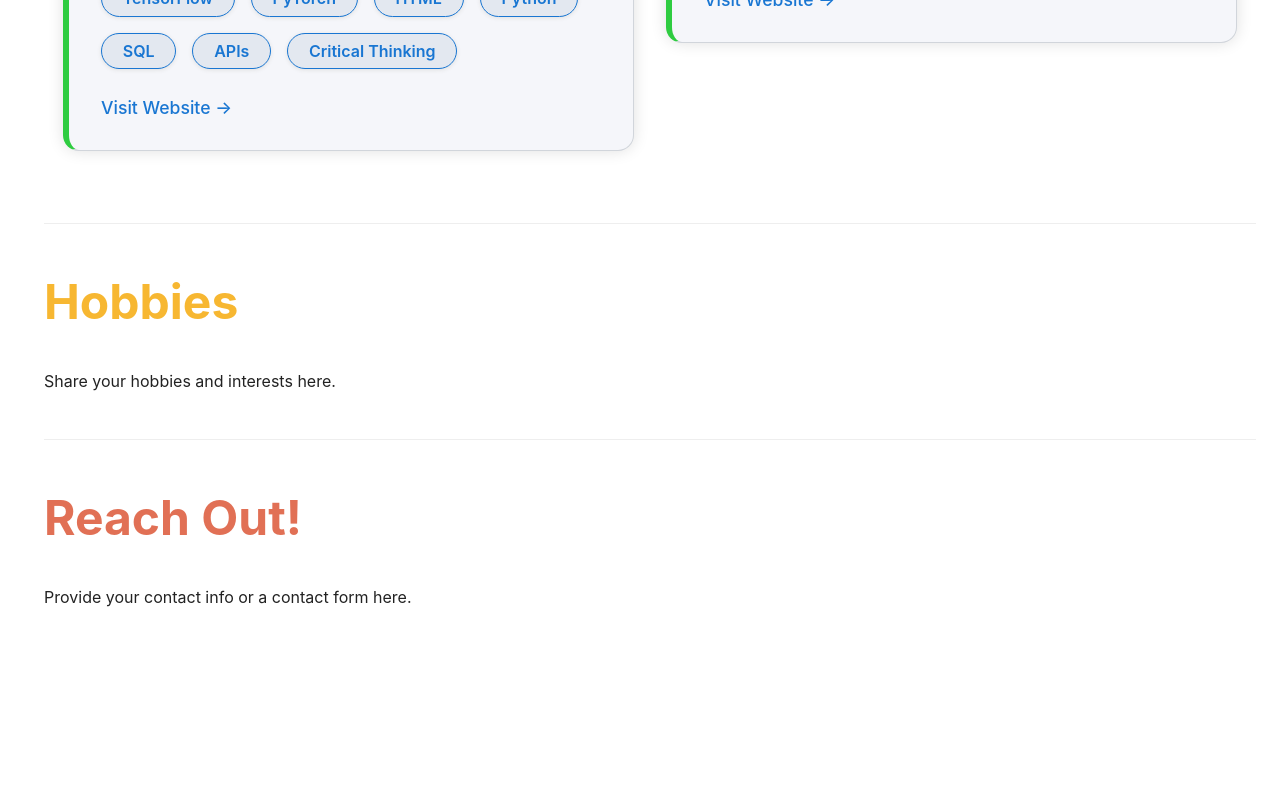
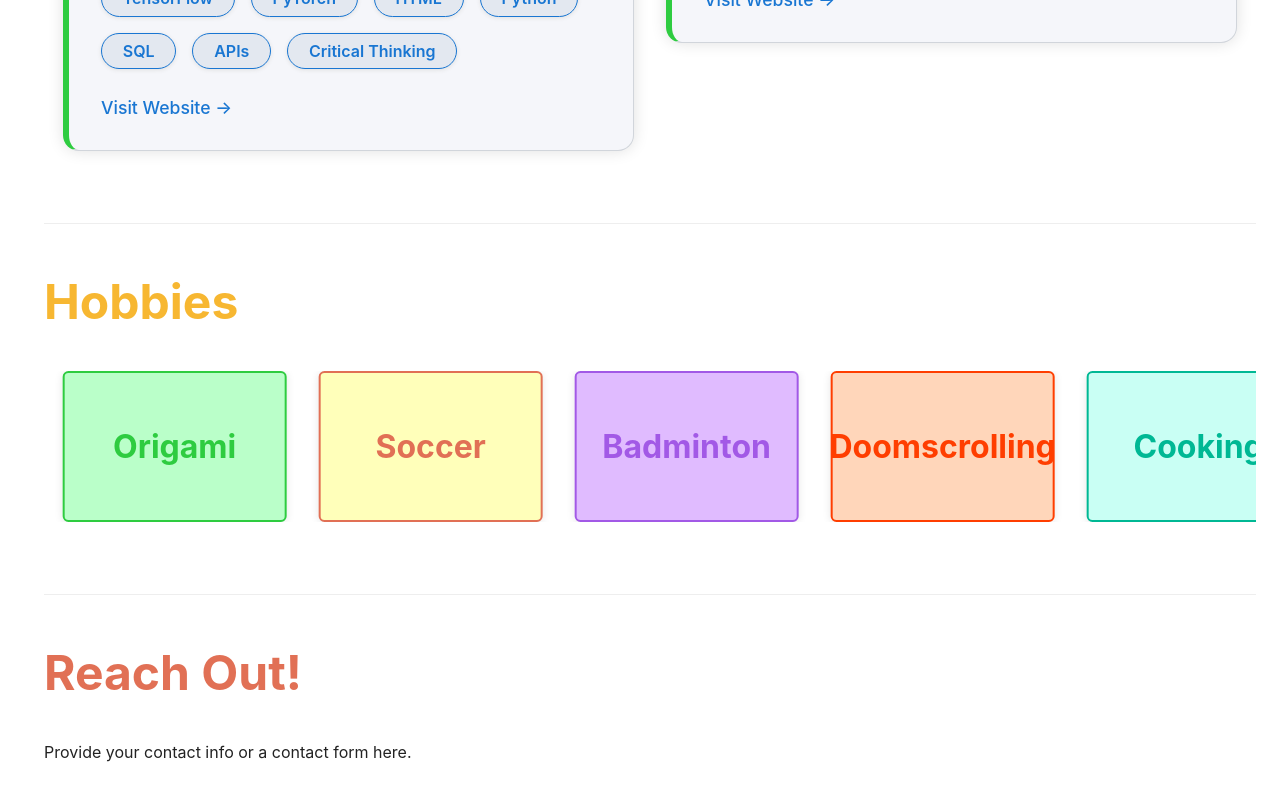
Before and after one commit to devanshg07/PersonalPortfolio, a Svelte app: page / in a window 1280 px wide. Shown: the part 2989-3789 px from the top of the page. Before the commit the page ends 3724 px from the top, so only its background shows below. Built offline with nearby package versions, Linux system fonts and the light colour scheme.

Commit message:
hobbies section added

```diff
--- a/src/App.svelte
+++ b/src/App.svelte
@@ -224,7 +224,25 @@
 	</section>
 	<section id="hobbies">
 		<h2>Hobbies</h2>
-		<p>Share your hobbies and interests here.</p>
+		<div class="hobbies-belt">
+			<div class="bubble-belt-inner hobbies-belt-inner">
+				<span class="bubble">Coding</span>
+				<span class="bubble">Music</span>
+				<span class="bubble">Origami</span>
+				<span class="bubble">Soccer</span>
+				<span class="bubble">Badminton</span>
+				<span class="bubble">Doomscrolling</span>
+				<span class="bubble">Cooking</span>
+				<!-- Duplicate for seamless loop -->
+				<span class="bubble">Coding</span>
+				<span class="bubble">Music</span>
+				<span class="bubble">Origami</span>
+				<span class="bubble">Soccer</span>
+				<span class="bubble">Badminton</span>
+				<span class="bubble">Doomscrolling</span>
+				<span class="bubble">Cooking</span>
+			</div>
+		</div>
 	</section>
 	<section id="reachout">
 		<h2>Reach Out!</h2>
@@ -572,4 +590,16 @@ p, li, .exp-list, .exp-desc {
 .project-card {
 	border-left: 6px solid #2ecc40;
 }
+.hobbies-belt {
+	overflow: hidden;
+	width: 100%;
+	margin: 2em 0 2.5em 0;
+	background: transparent;
+}
+.hobbies-belt-inner {
+	display: flex;
+	gap: 2em;
+	animation: conveyor-belt 18s linear infinite;
+	width: max-content;
+}
 </style>
```
